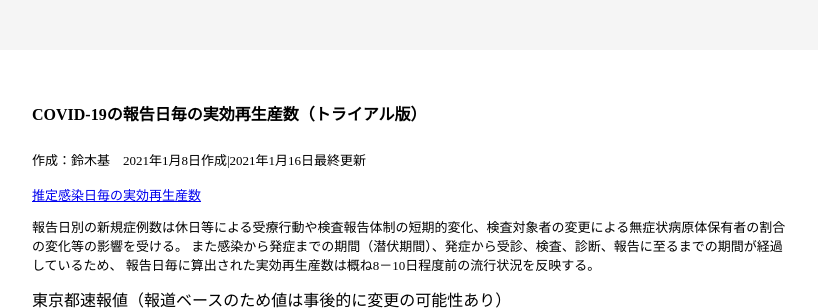
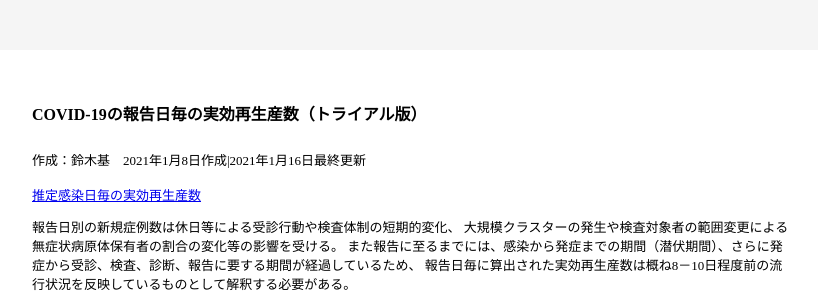
Before and after one commit to mosuzuki/covid19, a plain HTML site: page reported.html in a window 1280 px wide. Shown: the top 308 px of the page, without its empty margins (228-1046 px from the left). Drawn offline with Linux system fonts and the light colour scheme.

Commit message:
Update reported.html

```diff
--- a/reported.html
+++ b/reported.html
@@ -13,9 +13,10 @@
      <p><font size="2">作成：鈴木基　2021年1月8日作成|2021年1月16日最終更新</p>
   <a href="https://mosuzuki.github.io/covid19/index.html">推定感染日毎の実効再生産数</a>
       </body>
-    <p><font size="2">報告日別の新規症例数は休日等による受療行動や検査報告体制の短期的変化、検査対象者の変更による無症状病原体保有者の割合の変化等の影響を受ける。
-      また感染から発症までの期間（潜伏期間）、発症から受診、検査、診断、報告に至るまでの期間が経過しているため、
-      報告日毎に算出された実効再生産数は概ね8－10日程度前の流行状況を反映する。</p>
+    <p><font size="2">報告日別の新規症例数は休日等による受診行動や検査体制の短期的変化、
+      大規模クラスターの発生や検査対象者の範囲変更による無症状病原体保有者の割合の変化等の影響を受ける。
+      また報告に至るまでには、感染から発症までの期間（潜伏期間）、さらに発症から受診、検査、診断、報告に要する期間が経過しているため、
+      報告日毎に算出された実効再生産数は概ね8－10日程度前の流行状況を反映しているものとして解釈する必要がある。</p>
 
         <p><font size="3">東京都速報値（報道ベースのため値は事後的に変更の可能性あり）</p>
 <body>
```
